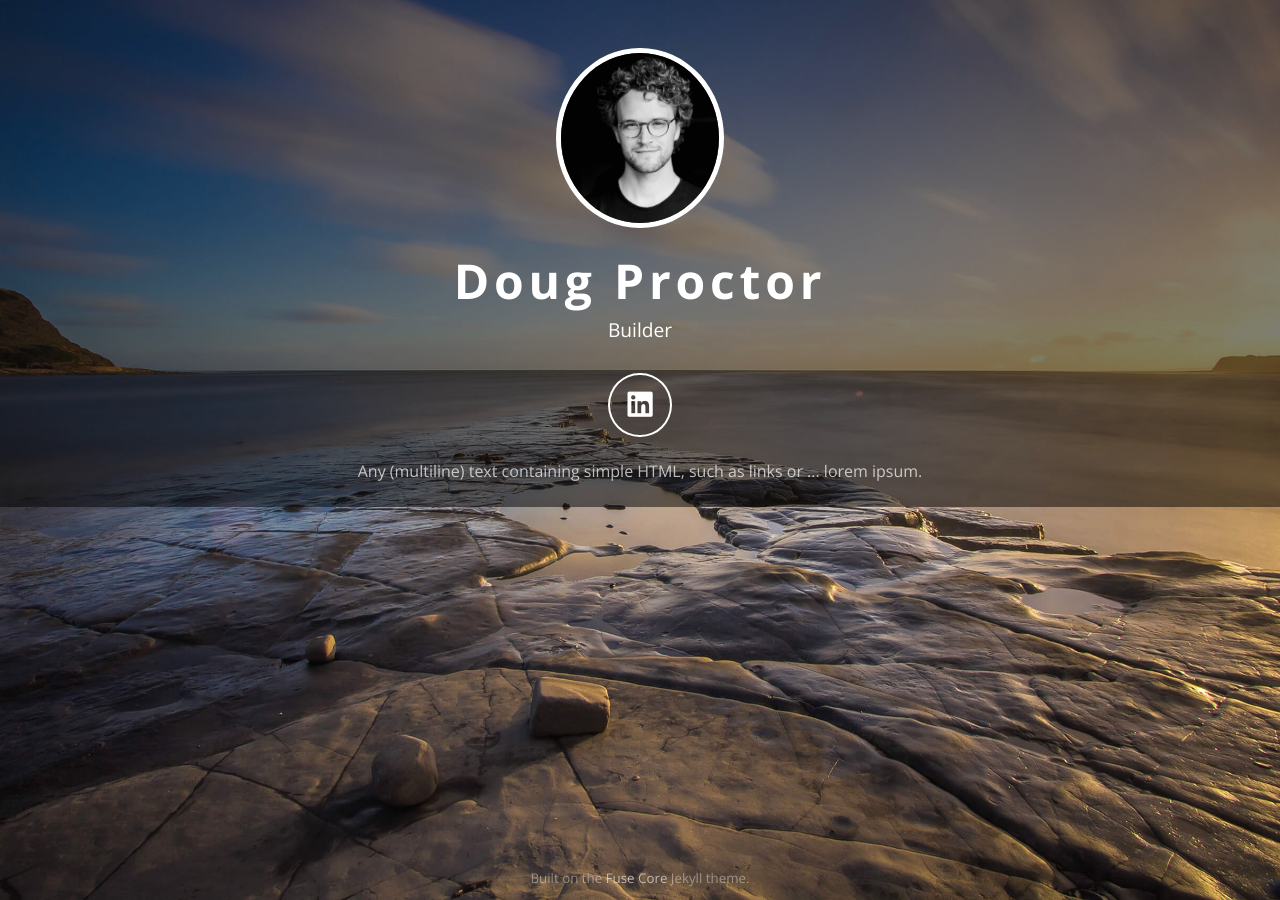
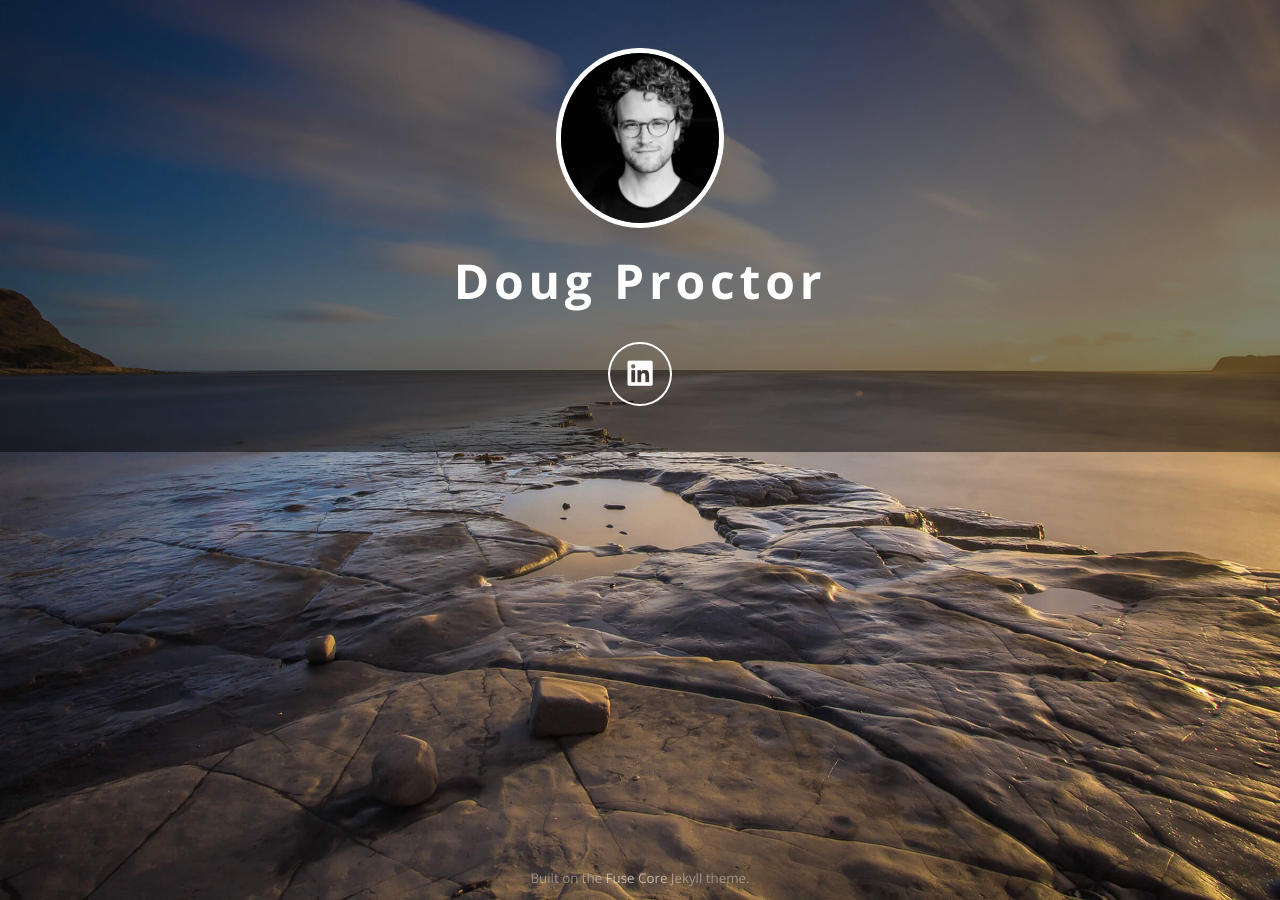
Before and after one commit to dmproctor/dmproctor.github.io, a Jekyll site: the page built from index.html, in a window 1280 px wide. Built offline with Jekyll 4.4.1, drawn with Linux system fonts in a browser that asks for light colours; nearby versions of some CDN libraries.

Commit message:
Update _config.yml

```diff
--- a/_config.yml
+++ b/_config.yml
@@ -14,7 +14,7 @@ sass:
 # Main Headline, name required, subtitle optional
 name: Doug Proctor
 #subtitle:
-subtitle: Builder
+subtitle: ' '
 
 # Title attribute of HTML Page, uses 'name' from above if empty
 title:
@@ -78,8 +78,6 @@ links:
 
 # Extra HTML which will be displayed below the links. Keep it short. Leave empty to disable.
 #extra_html:
-extra_html: >
-    Any (multiline) text containing simple HTML,
-    such as links or ... lorem ipsum.
+extra_html: ' '
 
 #EOF
```
